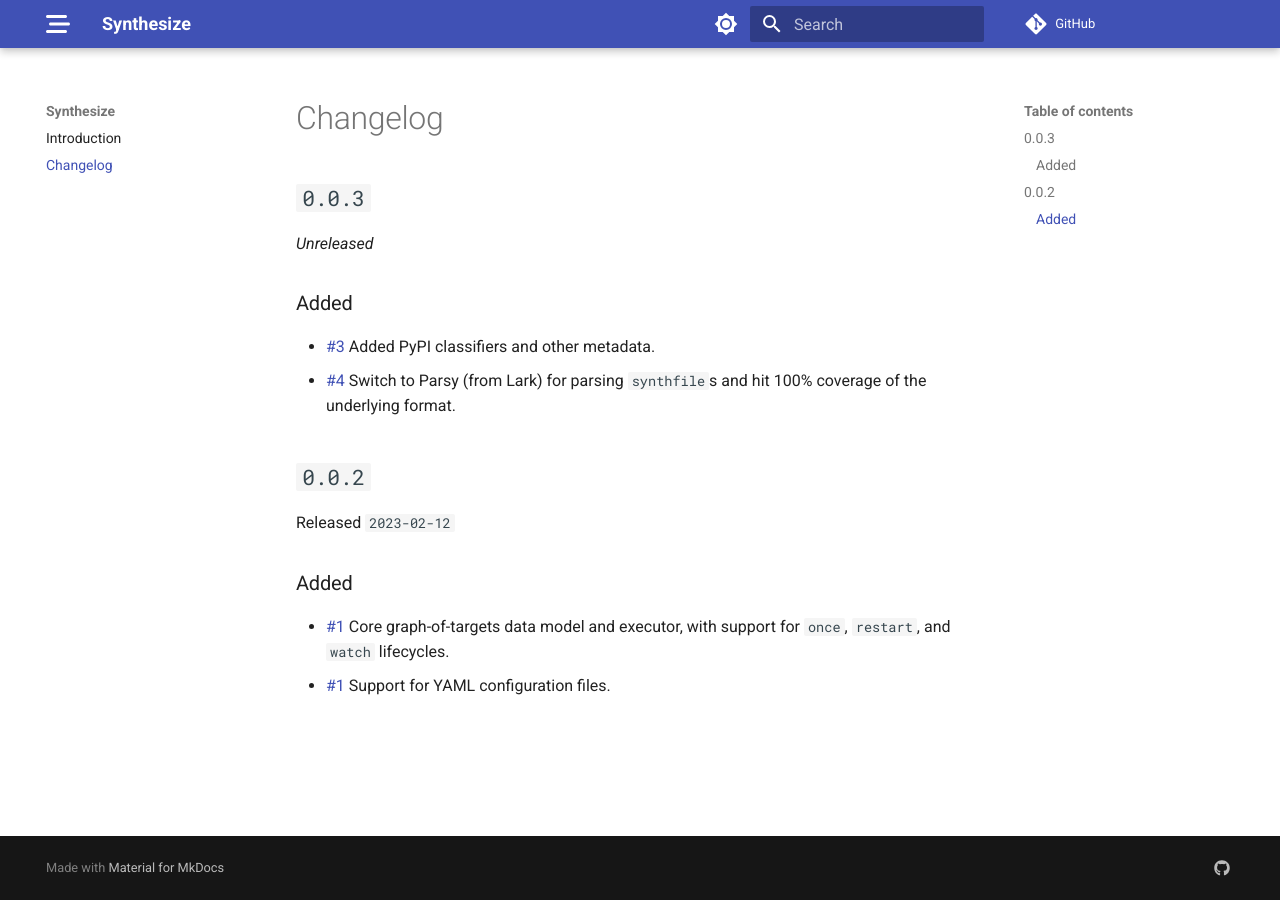
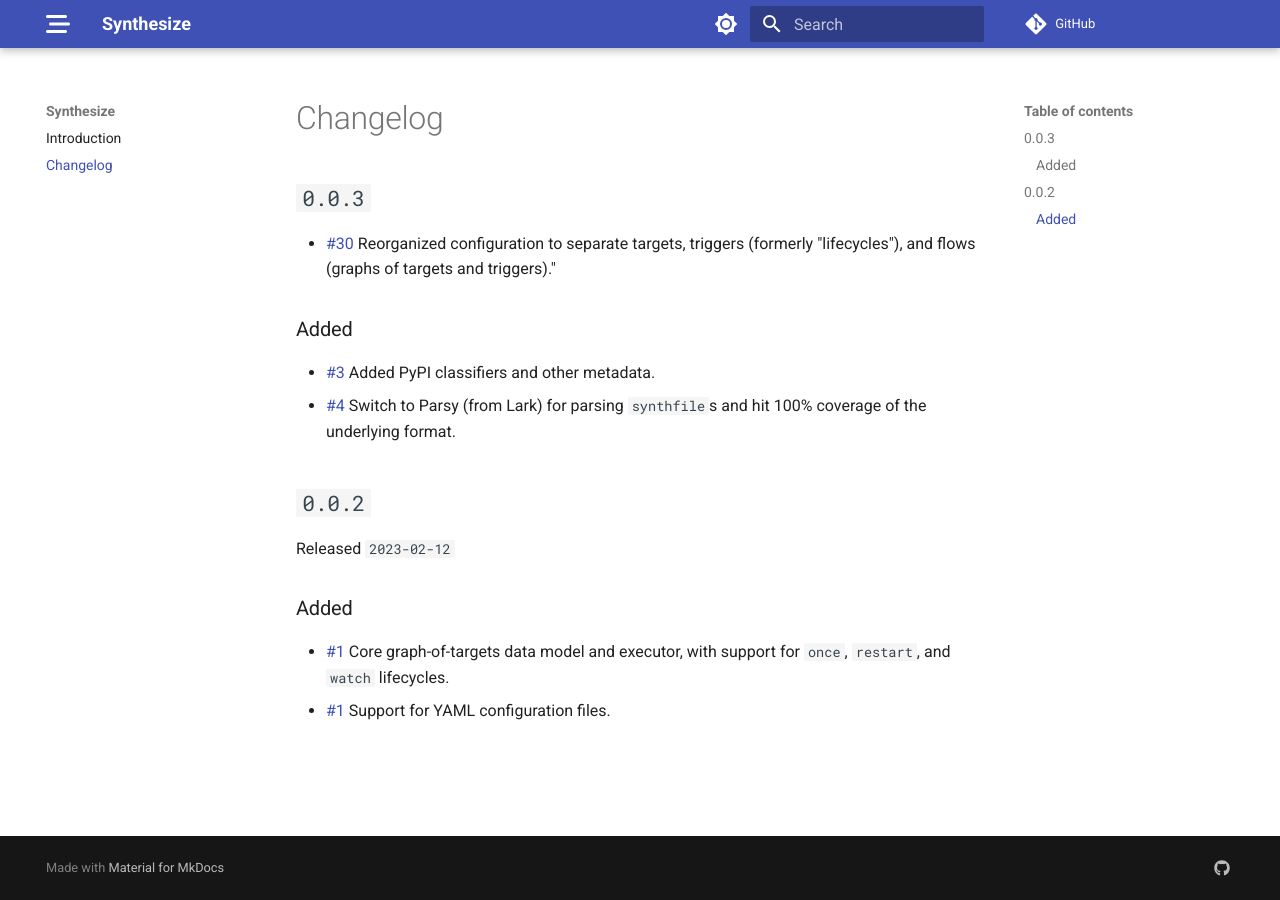
Before and after one commit to JoshKarpel/synthesize, an MkDocs documentation site: the page built from docs/changelog.md, in a window 1280 px wide. Built offline with MkDocs 1.6.1 and Material for MkDocs 9.7.7, drawn with Linux system fonts in a browser that asks for light colours; comment, search, counter and statistics services are not loaded.

Commit message:
update changelog

```diff
--- a/docs/changelog.md
+++ b/docs/changelog.md
@@ -2,7 +2,10 @@
 
 ## `0.0.3`
 
-*Unreleased*
+- [#30](https://github.com/JoshKarpel/synthesize/pull/30)
+  Reorganized configuration to separate targets,
+  triggers (formerly "lifecycles"),
+  and flows (graphs of targets and triggers)."
 
 ### Added
 
```
